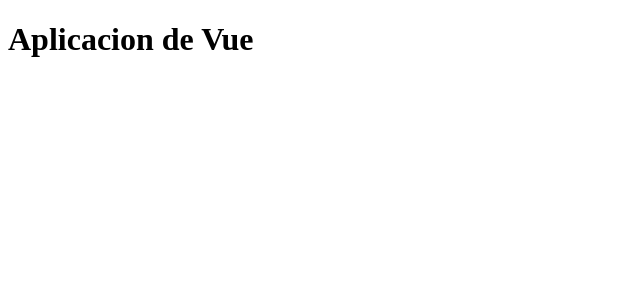
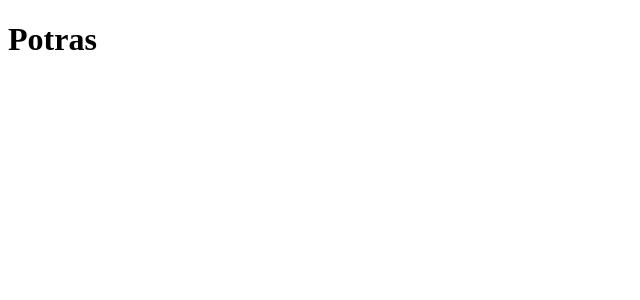
Before and after one commit to Ivan-godoy/potras, a Vue app: page / in a window 1280 px wide. Shown: the top 300 px of the page, without its empty margins (0-640 px from the left). Built offline with nearby package versions, Linux system fonts and the light colour scheme.

Commit message:
Cambio de titulo

```diff
--- a/src/App.vue
+++ b/src/App.vue
@@ -1,5 +1,5 @@
 <template>
-    <h1>Aplicacion de Vue</h1>
+    <h1>Potras</h1>
 </template>
 
 <script>
```
Also changed, not shown: 1 other file (tests, documents, lock files or other folders).
